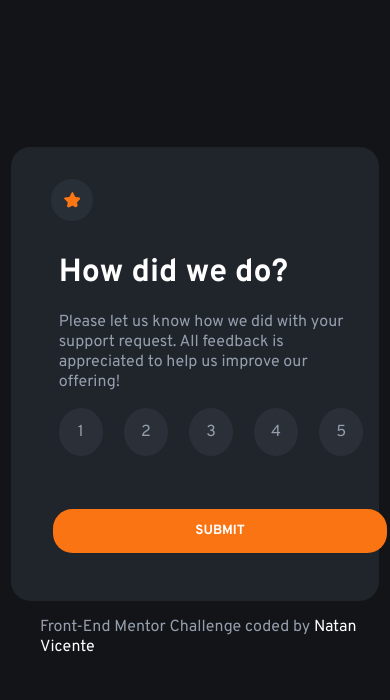
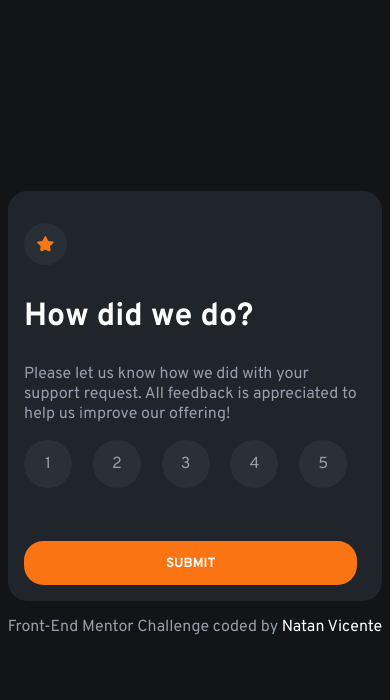
Before and after one commit to natancent/rating_component, a plain HTML site: page index.html in a window 390 px wide. Drawn offline with Linux system fonts and the light colour scheme.

Commit message:
CSS fixes

```diff
--- a/index.html
+++ b/index.html
@@ -33,7 +33,7 @@
         If you ever need more support, don't hesitate to get in touch!
       </p>
 </section>
-<p>Front-End Mentor Challenge coded by <a href="https://github.com/natancent">Natan Vicente</a> </p>
+<p class="bottom-text">Front-End Mentor Challenge coded by <a href="https://github.com/natancent">Natan Vicente</a> </p>
 <script src="script.js"></script>
 </body>
 </html>
--- a/script.js
+++ b/script.js
@@ -15,6 +15,6 @@ document.addEventListener('DOMContentLoaded',function(){
 function showResult(){
     let result = document.getElementById('tks');
     let vote = document.getElementById('vote')
-    result.style.display= 'block';
+    result.style.display= 'flex';
     vote.style.display='none';
 }
--- a/style.css
+++ b/style.css
@@ -9,14 +9,15 @@ body{
     flex-direction: column;
     align-items: center;
     background-color: hsl(216, 12%, 8%);
+    margin: 0;
 }
 .container{
     background-color:hsl(215, 16%, 15%);
-    height: 65vh;
-    width:30%;
+    /* height: 65vh; */
+    width: min(400px, calc(100% - 1em));
     border-radius: 5vmin;
     padding: 1em;
-
+    box-sizing: border-box;
 
 }
 .star{
@@ -30,13 +31,11 @@ body{
 h2{
     color: white;
     font-size: 2rem;
-    height: 1em;
     margin-left: 1em;
 }
 p{
     color:hsl(217, 12%, 63%);
     font-size:1rem;
-    height: 5em;
 
     margin-left: 2em;
 }
@@ -44,6 +43,7 @@ form{
     display: flex;
     gap:1.3em;
     margin-left: 2em;
+    flex-wrap: wrap;
 
 }
 .circle{
@@ -65,7 +65,7 @@ input{
     color: white;
     font-weight: 700;
     border: none;
-    width: 25em;
+    width: min(25em, calc(100% - 2em));
     margin-top: 4em;
     padding: 1em;
     border-radius:5vmin;
@@ -83,15 +83,20 @@ input:hover{
 /*Thank you section*/
 .tks{
     background-color:hsl(215, 16%, 15%);
-    height: 65vh;
-    width:30%;
+    /* height: 65vh; */
+    width: min(400px, calc(100% - 1em));
     border-radius: 5vmin;
     padding: 1em;
     display: none;
-
+    flex-direction: column;
+    align-items: center;
+    box-sizing: border-box;
+}
+.tks h2, .tks p {
+  margin-left: 0;
 }
 .cell{
-    margin-left: 6em;
+    /* margin-left: 6em; */
     margin-top: 1em;
     height: 8em;
 }
@@ -105,41 +110,40 @@ input:hover{
     width: 15em;
     margin-top: 2em;
     border-radius:5vmin;
-    margin-left: 4em;
+    /* margin-left: 4em; */
     font-family: "Overpass", sans-serif;
 
 }
 .msg{
-    width:20em;
+    width: min(20em, calc(100% - 16px));
     text-align: center;
 }
 .tku{
-    margin-left: 3em;
+    /* margin-left: 3em; */
 }
 a{
     text-decoration: none;
     color: white;
-    margin-right: 2em;
 }
-
+.bottom-text {
+    margin-left: 0px;
+    text-align: center;
+}
 @media only screen and (max-width: 600px)  {
-    .container,.tks{
-        width: 90%;
-        height: 50vh;
+    h2 {
+        margin-left: 0;
     }
-  }
-
-
-  @media only screen and (min-width: 601px) and (max-width: 1024px) {
-    .container,.tks{
-        width: 50%;
-        height: 50vh;
+    p {
+        margin-left: 0;
     }
-  }
-
-
-  @media only screen and (min-width: 1025px) {
-    .container,.tks{
-        width: 30%;
+    form {
+        margin-left: 0;
     }
-  }
+    .star {
+        margin-left: 0;
+    }
+    input {
+        width: min(25em, 100%);
+        margin-left: 0;
+    }
+}
```
